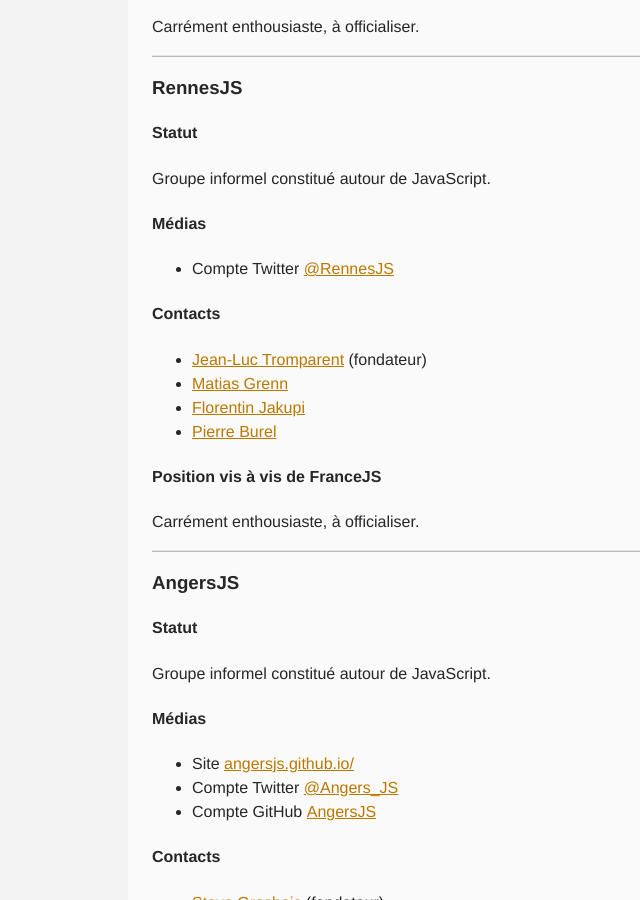
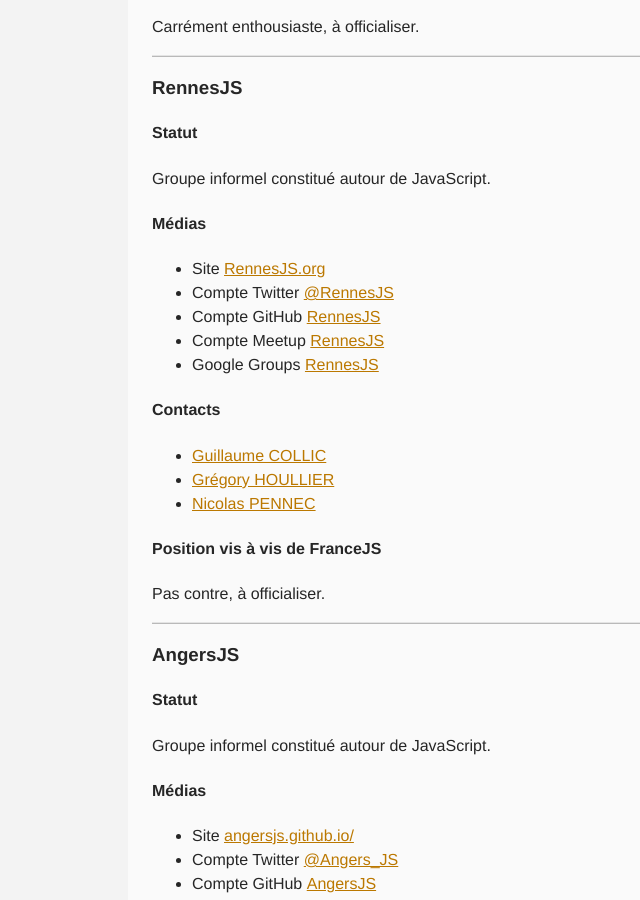
Before and after one commit to francejs/francejs.github.com, a Jekyll site: the page built from groupes.html, in a window 1280 px wide and 900 px high, scrolled down 6079 px. Shown: the whole window, without its empty margins (64-704 px from the left). Built offline with Jekyll 4.4.1, drawn with Linux system fonts in a browser that asks for light colours; nearby versions of some CDN libraries.

Commit message:
Update for RennesJS (new organization)

```diff
--- a/groupes.html
+++ b/groupes.html
@@ -230,17 +230,20 @@
   <p>Groupe informel constitué autour de JavaScript.</p>
   <h4>Médias</h4>
   <ul>
+    <li>Site <a href="http://rennesjs.org/" title="Voir le site">RennesJS.org</a></li>
     <li>Compte Twitter <a href="https://twitter.com/RennesJS" title="Voir le compte Twitter">@RennesJS</a></li>
+    <li>Compte GitHub <a href="https://github.com/RennesJS" title="Voir le compte GitHub">RennesJS</a></li>
+    <li>Compte Meetup <a href="http://www.meetup.com/RennesJS" title="Voir le compte Meetup">RennesJS</a></li>
+    <li>Google Groups <a href="https://groups.google.com/forum/?fromgroups#!forum/rennesjs" title="Voir le forum Google Group">RennesJS</a></li>
   </ul>
   <h4>Contacts</h4>
   <ul>
-    <li><a href="https://twitter.com/_JLT_">Jean-Luc Tromparent</a> (fondateur)</li>
-    <li><a href="https://twitter.com/matiasgrenn">Matias Grenn</a></li>
-    <li><a href="https://twitter.com/nook_">Florentin Jakupi</a></li>
-    <li><a href="https://twitter.com/pierreburel">Pierre Burel</a></li>
+    <li><a href="https://twitter.com/gcollic" title="Voir son compte Twitter">Guillaume COLLIC</a></li>
+    <li><a href="https://twitter.com/ghoullier" title="Voir son compte Twitter">Grégory HOULLIER</a></li>
+    <li><a href="https://twitter.com/nicopennec" title="Voir son compte Twitter">Nicolas PENNEC</a></li>
   </ul>
   <h4>Position vis à vis de FranceJS</h4>
-  <p>Carrément enthousiaste, à officialiser.</p>
+  <p>Pas contre, à officialiser.</p>
 
   <hr />
 
```
